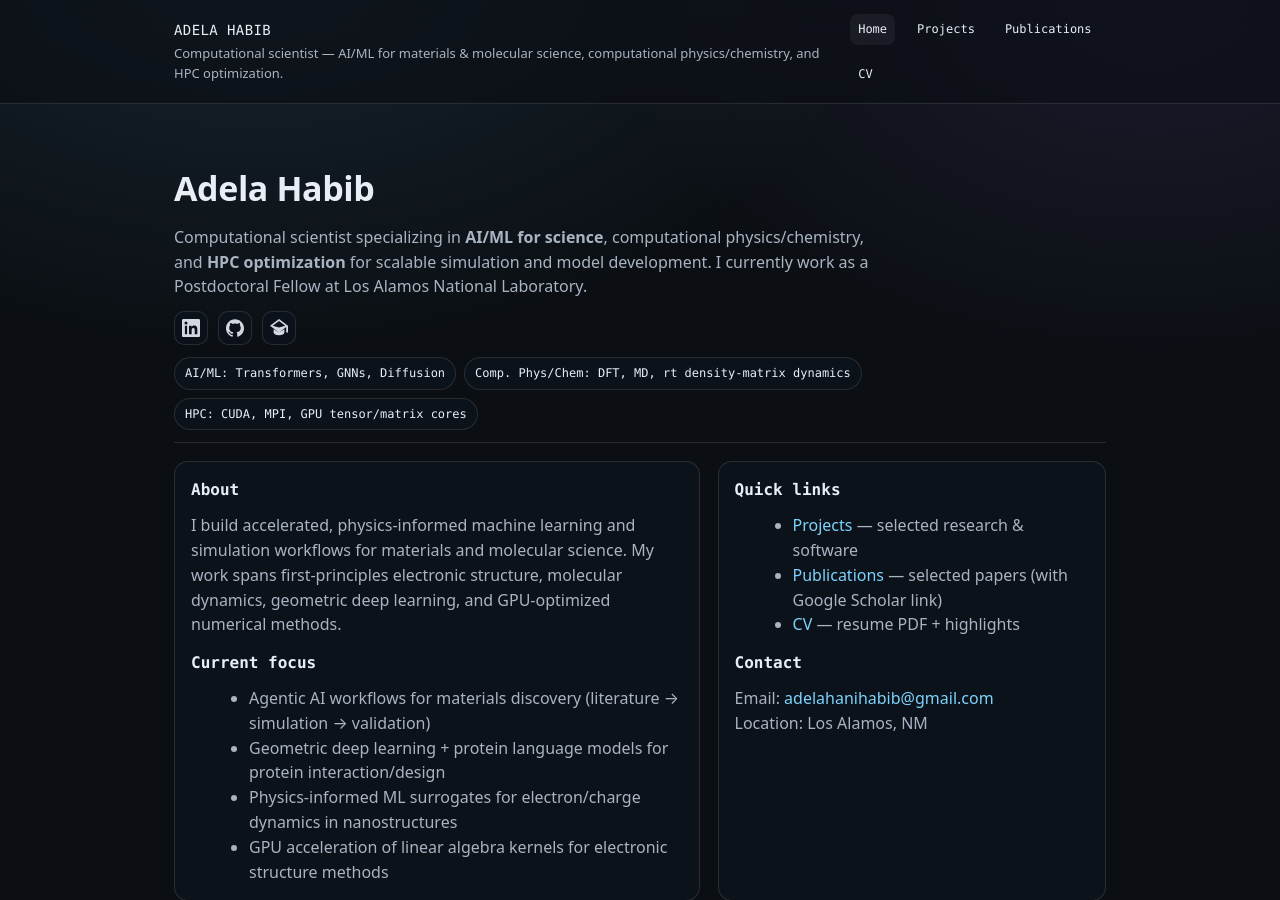
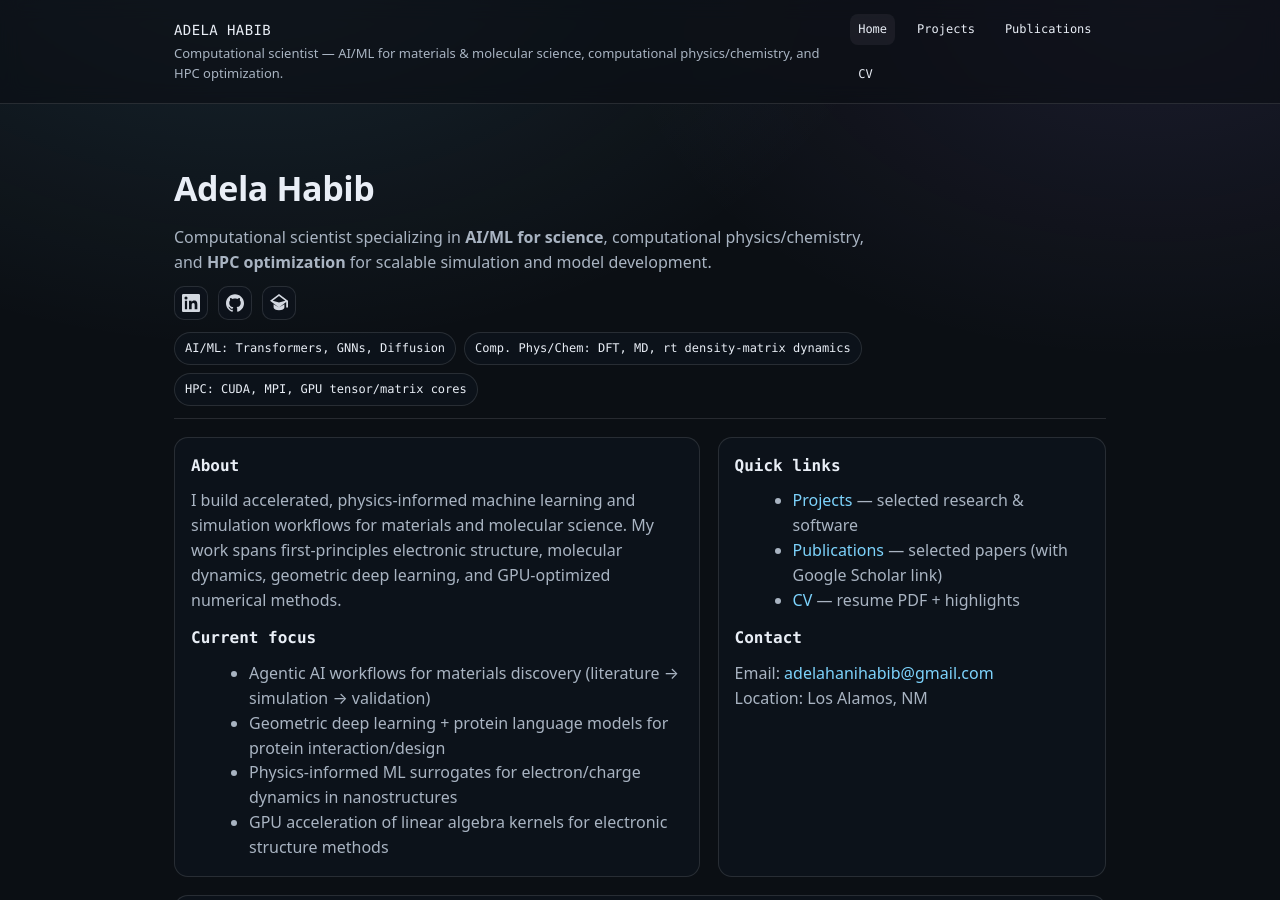
Before and after one commit to adela-habib/adela-habib.github.io, a Jekyll site: the page built from index.md, in a window 1280 px wide and 900 px high. Built offline with Jekyll 4.4.1, drawn with Linux system fonts in a browser that asks for light colours.

Commit message:
Typo fixings

```diff
--- a/index.md
+++ b/index.md
@@ -9,7 +9,6 @@ permalink: /
   <p>
     Computational scientist specializing in <strong>AI/ML for science</strong>, computational physics/chemistry,
     and <strong>HPC optimization</strong> for scalable simulation and model development.
-    I currently work as a Postdoctoral Fellow at Los Alamos National Laboratory.
   </p>
 
   {% include icons.html %}
```
